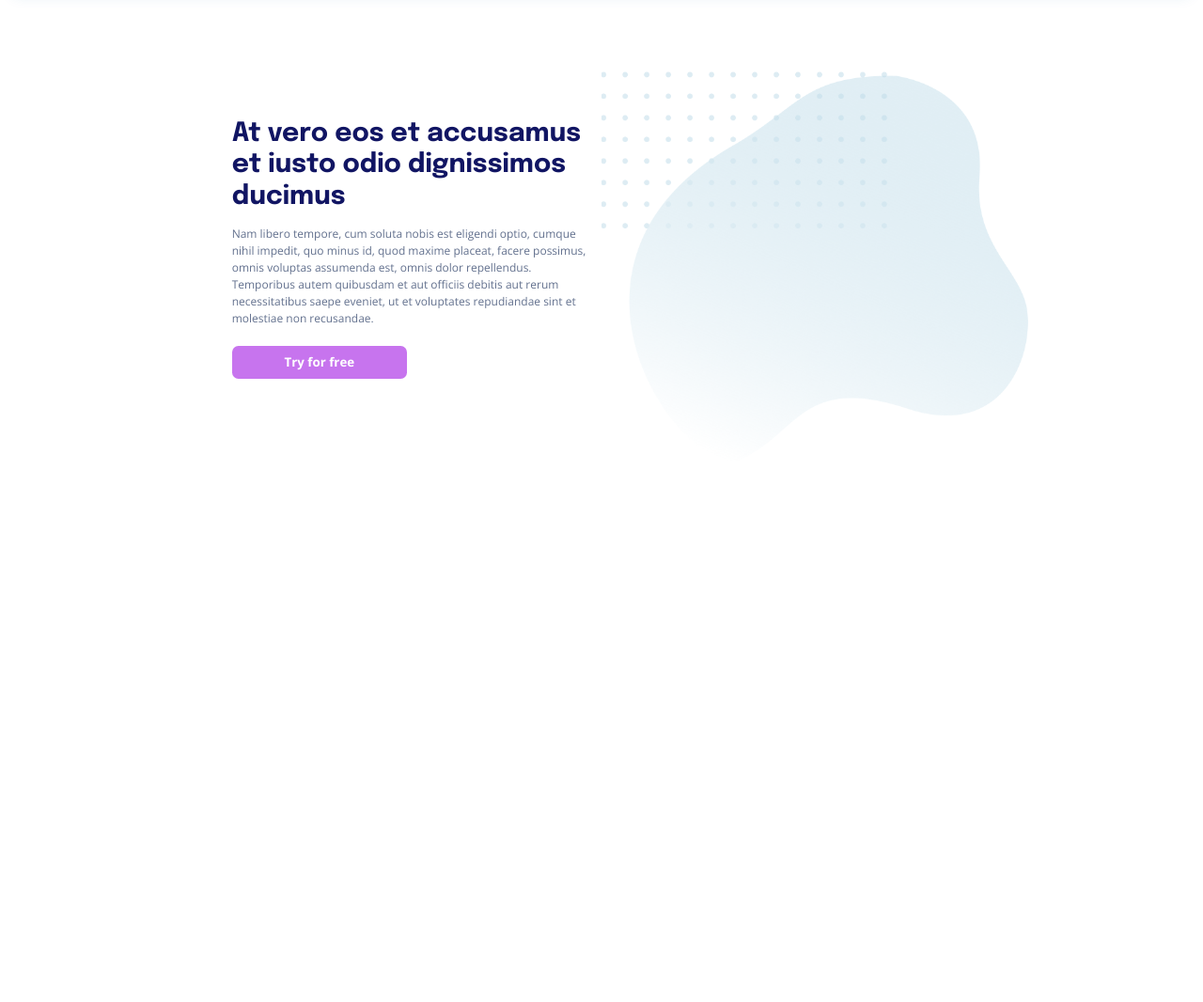
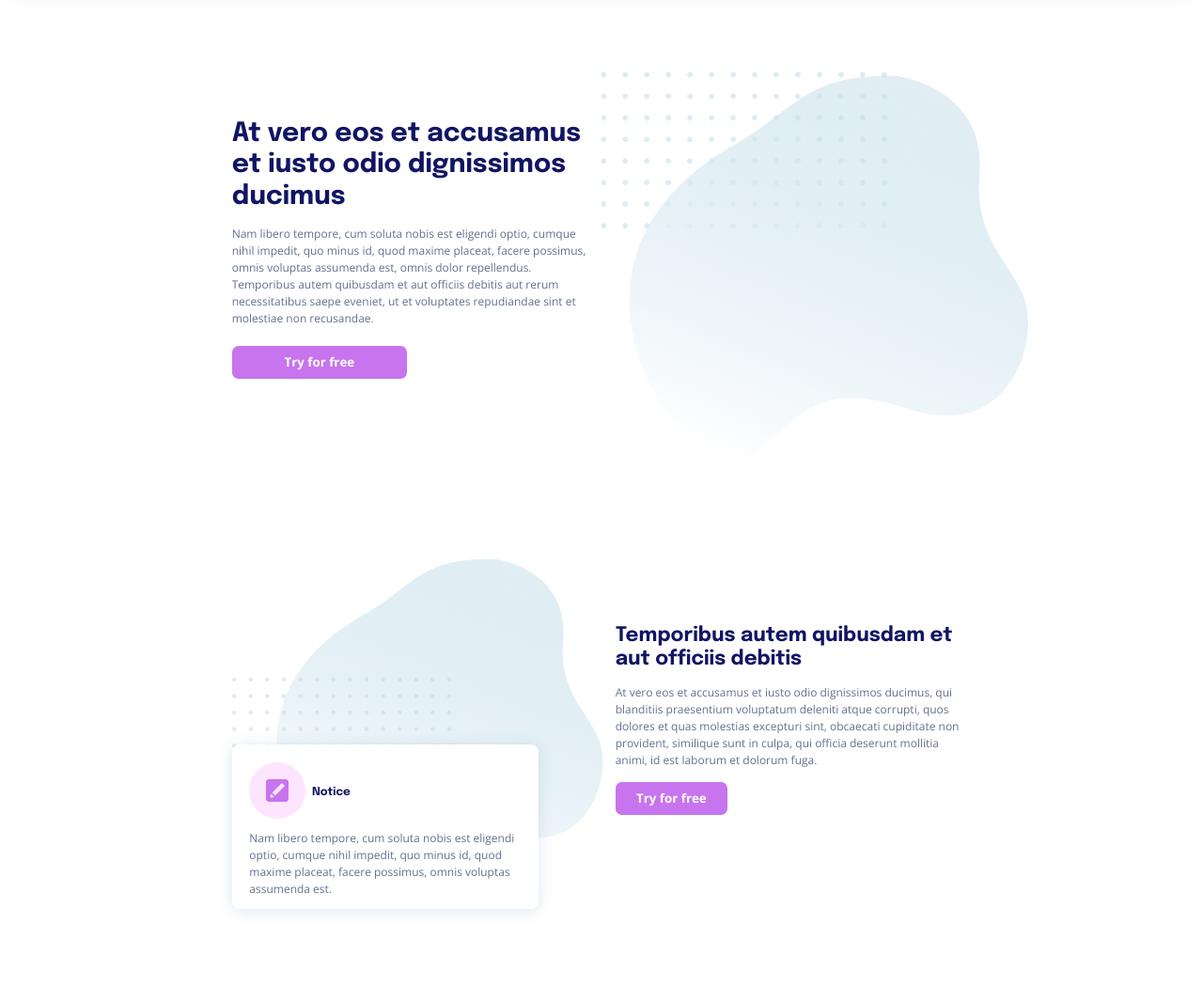
Before and after one commit to miamariia/Test_Project, a plain HTML site: page index.html in a window 1280 px wide. Shown: the part 65-1131 px from the top of the page at 94% size. Before the commit the page ends 800 px from the top, so only its background shows below. Drawn offline with nearby package versions, Linux system fonts and the light colour scheme.

Commit message:
added section

```diff
--- a/index.html
+++ b/index.html
@@ -66,6 +66,29 @@
                  </div>
             </section>
 
+            <section class="section">
+                <div class="container section__container">
+
+                    <div class="section__left">
+                        <div class="bg-img"></div>
+                        <div class="section__item">
+                            <div class="wrapper-item">
+                                <div class="section__item__img"><img src="./image/icon/notice.png" alt=""></div>
+                                <div class="section__item__title">Notice</div>
+                            </div>
+                            <div class="section__item__text">Nam libero tempore, cum soluta nobis est eligendi optio, cumque nihil impedit, quo minus id, quod maxime placeat, facere possimus, omnis voluptas assumenda est.</div>
+                        </div>
+                    </div>
+                    <div class="section__right">
+                        <div class="section__title">Temporibus autem quibusdam et aut officiis debitis</div>
+                        <div class="section__text">At vero eos et accusamus et iusto odio dignissimos ducimus, qui blanditiis praesentium voluptatum deleniti atque corrupti, quos dolores et quas molestias excepturi sint, obcaecati cupiditate non provident, similique sunt in culpa, qui officia deserunt mollitia animi, id est laborum et dolorum fuga.</div>
+                        <button class="section__btn btn btn--purple">Try for free </button>
+
+                    </div>
+
+                </div>
+            </section>
+
         </div>
 
         <footer class="footer">
--- a/sass/_general.scss
+++ b/sass/_general.scss
@@ -34,7 +34,7 @@ html, body {
     box-shadow: 0 15px 16px -15px rgba(32, 108, 164, 0.16);
 
     &__container {
-        min-height: 100%;
+        height: 100%;
         display: grid;
         grid-template: "left right" 1fr
         / 2fr 10fr;
@@ -71,7 +71,7 @@ html, body {
             color: $paragraph;
             font-style: normal;
             font-weight: normal;
-            font-size: 15px;
+            font-size: 0.78vw;
             line-height: 150%;
             text-decoration: none;
             margin-right: 0.78vw;
@@ -113,16 +113,15 @@ html, body {
  }
 
 .content {
-    min-height: 100% ;
+    height: 100% ;
     grid-area: content;
 
     .promo {
-        position: relative;
-        min-height: 100%;
         display: grid;
+        padding-bottom: 12.656vw ;
 
         &__container {
-            min-height: 100%;
+            height: 100%;
             display: grid;
             grid-template: "left right" 1fr
             / 1fr 1fr;
@@ -166,6 +165,92 @@ html, body {
         }
     }
 
+    .section {
+        position: relative;
+        display: grid;
+        max-height: 680px;
+        padding-bottom: 11.875vw;
+        &__container {
+            height: 100%;
+            display: grid;
+            grid-template: "left right" 1fr
+            / 1fr 1fr;
+        }
+
+        &__left {
+            position: relative;
+            grid-area: left;
+        }
+
+        &__right {
+            margin-left: 1.1458vw;
+            grid-area: right;
+        }
+
+        &__title {
+            margin-top: 7.7083vw;
+            @include title;
+            font-size: $thttw;
+        }
+
+        &__text {
+            margin-top: $twnty;
+            @include text;
+        }
+
+        &__btn {
+            line-height: $twnty;
+            font-size: $twnty;
+            padding: 0.859vw 1.745vw;
+            margin-top: $twnty;
+        }
+
+        .bg-img {
+            position: absolute;
+            margin-top: 2.135vw;
+            background: url('../image/requirements-image.png')  center center/cover no-repeat;
+            width: 37.76vw;
+            height: 26.72vw;
+            max-width: 725px;
+            max-height: 513px;
+            z-index: -1;
+        }
+
+        &__item {
+            position: absolute;
+            right: 0;
+            margin-top: 17.7083vw;
+            margin-right: 5.2083vw;
+            max-width: 380px;
+            padding-top: 1.51vw;
+            padding-bottom: 0.99vw;
+            background: #FFFFFF;
+            box-shadow: 0px 2px 16px rgba(32, 108, 164, 0.16);
+            border-radius: 8px;
+
+            .wrapper-item {
+                display: flex;
+                align-items: center;
+            }
+
+            &__img {
+                margin-left: 1.458vw;
+            }
+
+            &__title {
+                @include title;
+                font-size: $eitn;
+                margin-left: 0.521vw;
+            }
+
+            &__text {
+                margin: 0.521vw 1.458vw 0 1.458vw;
+                @include text;
+            }
+        }
+    }
+
+
 
 
 }
@@ -173,8 +258,7 @@ html, body {
 
 .footer {
     grid-area: footer;
-
     &__container {
-        min-height: 100%;
+        height: 100%;
     }
 }
--- a/sass/_variables.scss
+++ b/sass/_variables.scss
@@ -6,3 +6,9 @@ $paragraph: #63718E;
 $link: #286DBD;
 $inputs: #3A3A3A;
 $title: #111563;
+
+//Font-size
+$sxtn: 0.8333vw;
+$eitn: 0.9375vw;
+$twnty: 1.042vw;
+$thttw: 1.667vw;
```
Also changed, not shown: css/style.min.css, image/icon/notice.png (added), sass/_mixins.scss (line endings or trailing spaces).
